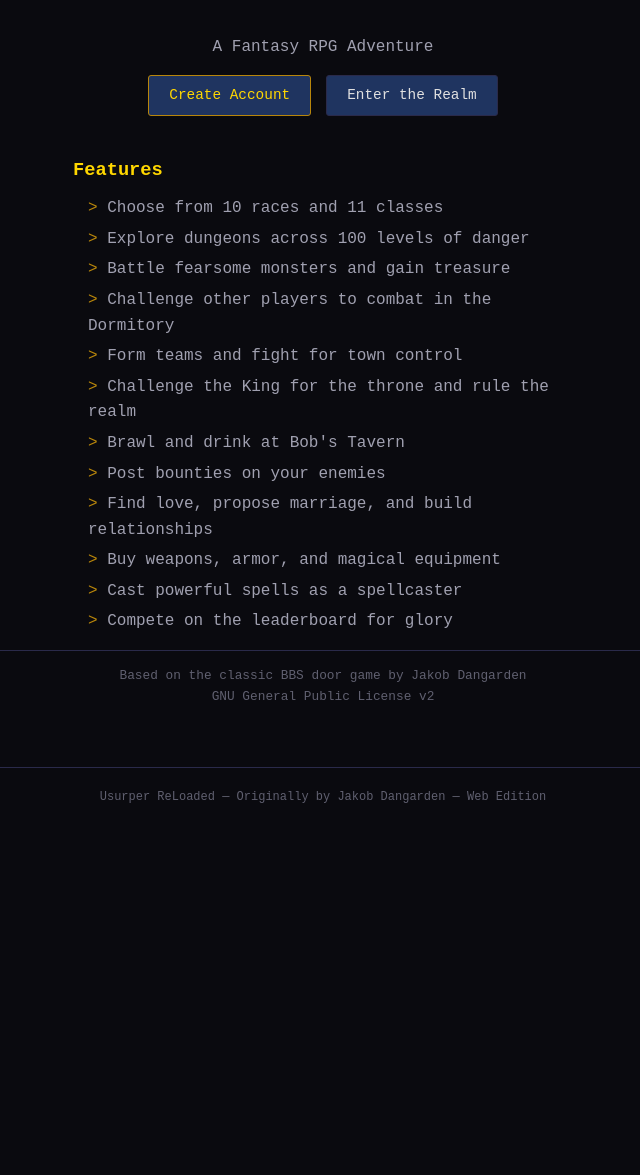
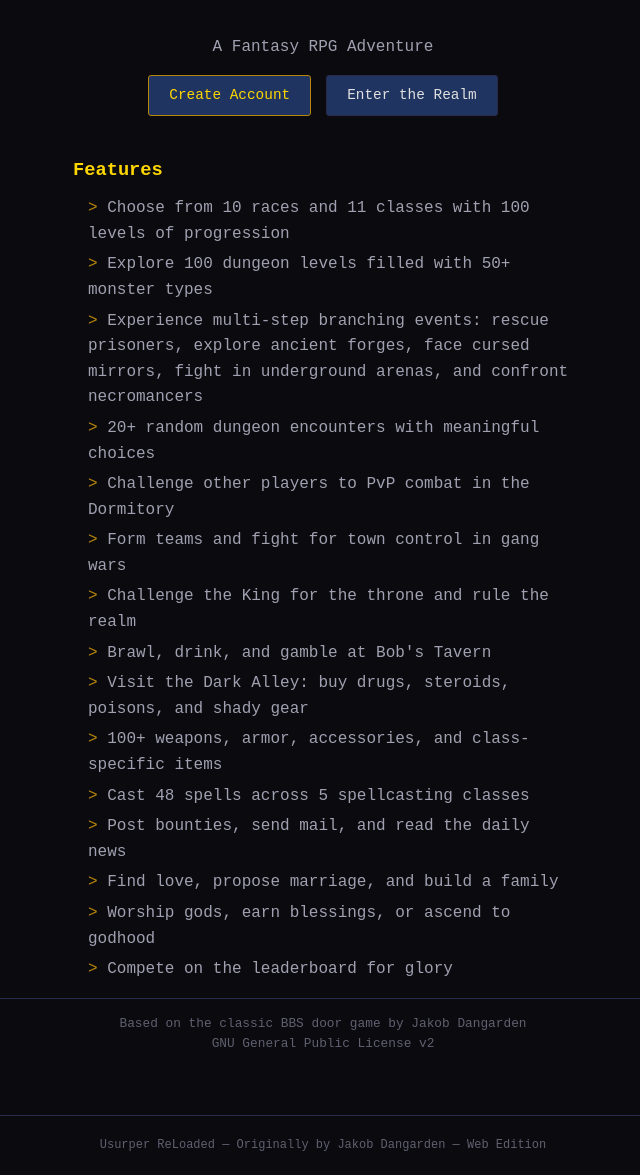
Before and after one commit to faustus1005/UsurperReloaded, a Flask app: page / in a window 1280 px wide. Shown: the part 155-1330 px from the top of the page, without its empty margins (317-957 px from the left). Before the commit the page ends 958 px from the top, so only its background shows below. Run offline with Flask 3, Linux system fonts and the light colour scheme.

Commit message:
Update README and front page to reflect new features
- Update level cap from 30 to 100 levels
- Update monster count from 24 to 50+ across 10 tiers
- Update spell count from 12 to 48 across 5 classes
- Update item count from 60+ to 100+
- Add multi-step branching dungeon events section
- Add Drug Palace, Steroid Shop, and Alchemist sections
- Add Dark Alley hub description
- Add mental health and addiction system mention
- Add drinking contests to combat section
- Update front page feature list with new content highlights

https://claude.ai/code/session_01YAdsBvenSfd8hPkGx1bwrf

```diff
--- a/web/templates/index.html
+++ b/web/templates/index.html
@@ -13,17 +13,20 @@
     <div class="features">
         <h3>Features</h3>
         <ul>
-            <li>Choose from 10 races and 11 classes</li>
-            <li>Explore dungeons across 100 levels of danger</li>
-            <li>Battle fearsome monsters and gain treasure</li>
-            <li>Challenge other players to combat in the Dormitory</li>
-            <li>Form teams and fight for town control</li>
+            <li>Choose from 10 races and 11 classes with 100 levels of progression</li>
+            <li>Explore 100 dungeon levels filled with 50+ monster types</li>
+            <li>Experience multi-step branching events: rescue prisoners, explore ancient forges, face cursed mirrors, fight in underground arenas, and confront necromancers</li>
+            <li>20+ random dungeon encounters with meaningful choices</li>
+            <li>Challenge other players to PvP combat in the Dormitory</li>
+            <li>Form teams and fight for town control in gang wars</li>
             <li>Challenge the King for the throne and rule the realm</li>
-            <li>Brawl and drink at Bob's Tavern</li>
-            <li>Post bounties on your enemies</li>
-            <li>Find love, propose marriage, and build relationships</li>
-            <li>Buy weapons, armor, and magical equipment</li>
-            <li>Cast powerful spells as a spellcaster</li>
+            <li>Brawl, drink, and gamble at Bob's Tavern</li>
+            <li>Visit the Dark Alley: buy drugs, steroids, poisons, and shady gear</li>
+            <li>100+ weapons, armor, accessories, and class-specific items</li>
+            <li>Cast 48 spells across 5 spellcasting classes</li>
+            <li>Post bounties, send mail, and read the daily news</li>
+            <li>Find love, propose marriage, and build a family</li>
+            <li>Worship gods, earn blessings, or ascend to godhood</li>
             <li>Compete on the leaderboard for glory</li>
         </ul>
     </div>
```
Also changed, not shown: README.md.
